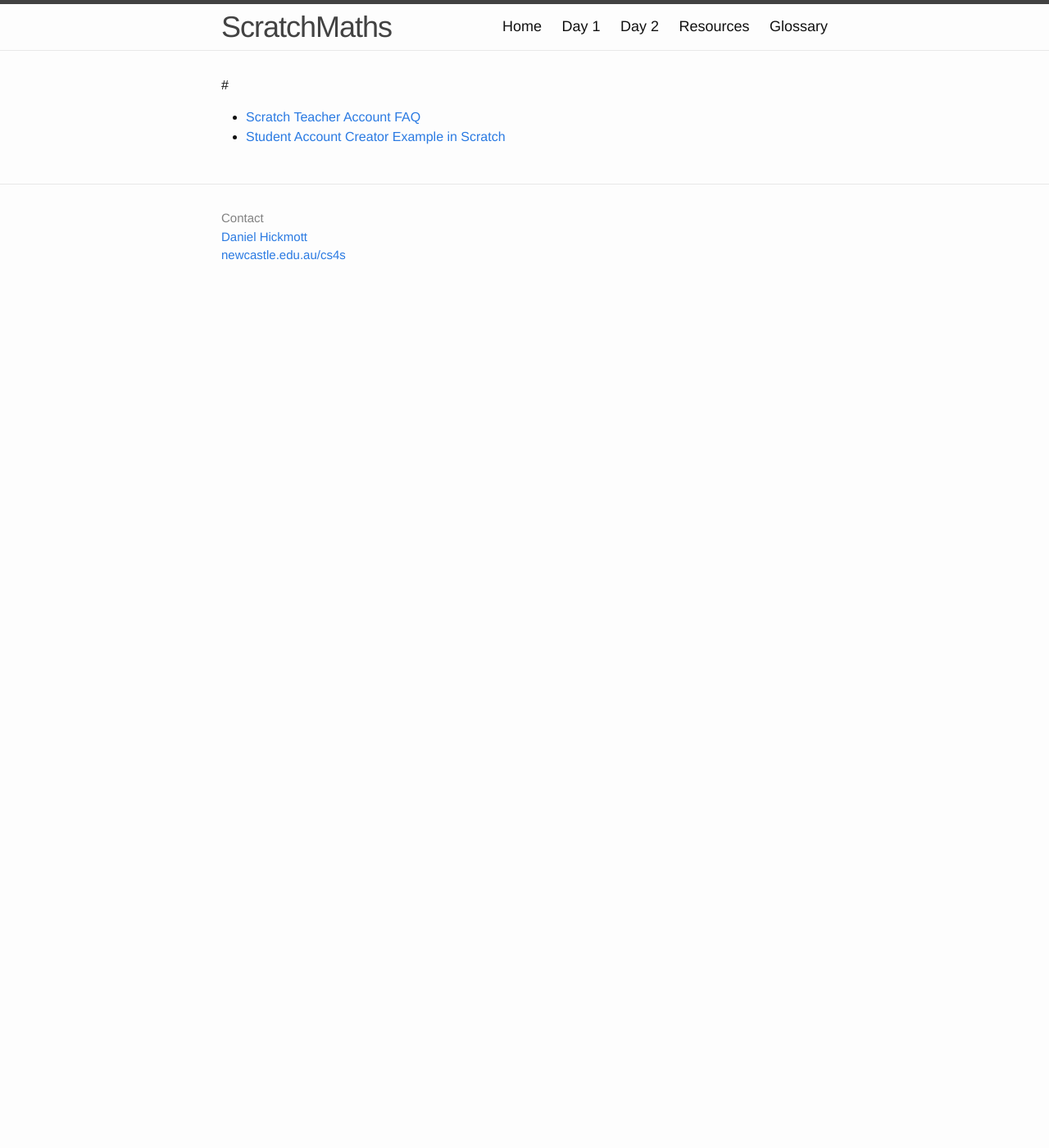
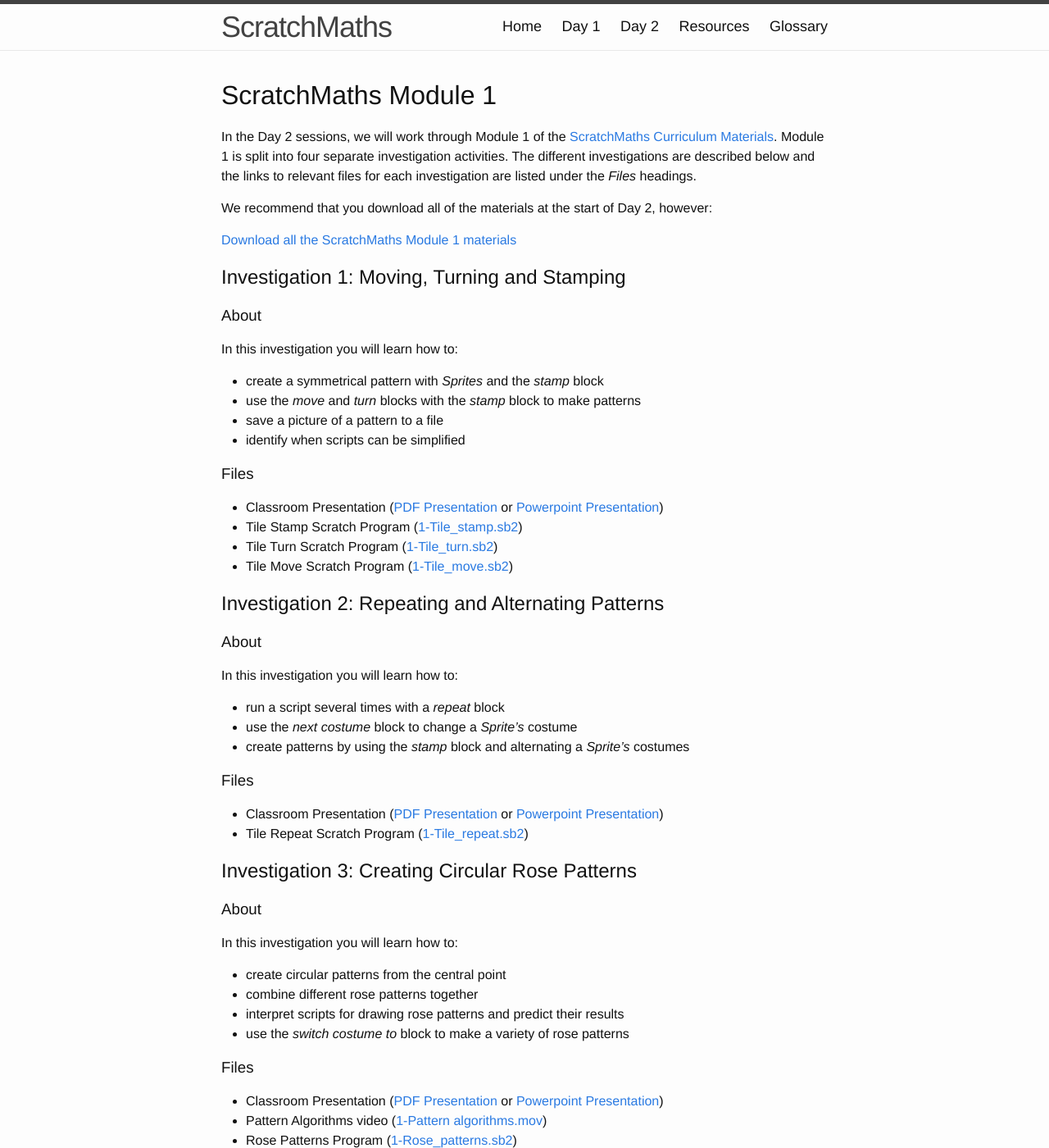
Before and after one commit to cs4s/sm-2017, a Jekyll site: the page built from day2/scratchmaths/index.md, in a window 1280 px wide and 1400 px high. Shown: the whole window at 82% size. Built offline with Jekyll 4.4.1, drawn with Linux system fonts in a browser that asks for light colours; some of the changed text lies outside the part shown.

Commit message:
Changes Day 2 schedule to link to ScratchMaths page and changes ScratchMaths page content to include details of the investigations

```diff
--- a/day2/scratchmaths/index.md
+++ b/day2/scratchmaths/index.md
@@ -3,8 +3,76 @@ layout: default
 title: ScratchMaths 2017 - Day 2 - ScratchMaths Module 1
 ---
 
-#
+# ScratchMaths Module 1
 
+In the Day 2 sessions, we will work through Module 1 of the [ScratchMaths Curriculum Materials](http://www.ucl.ac.uk/ioe/research/projects/scratchmaths/curriculum-materials){:target="_blank"}.
+Module 1 is split into four separate investigation activities.
+The different investigations are described below and the links to relevant files for each investigation are listed under the *Files* headings.
 
-- [Scratch Teacher Account FAQ](https://scratch.mit.edu/educators/faq){:target="_blank"}
-- [Student Account Creator Example in Scratch](https://scratch.mit.edu/projects/163476162/){:target="_blank"}
+We recommend that you download all of the materials at the start of Day 2, however:
+
+[Download all the ScratchMaths Module 1 materials](http://www.ucl.ac.uk/ioe/research/projects/scratchmaths/curriculum-materials/module-1-tiling-patterns/files/Module_1.zip)
+
+## Investigation 1: Moving, Turning and Stamping
+
+### About
+
+In this investigation you will learn how to:
+
+- create a symmetrical pattern with *Sprites* and the *stamp* block
+- use the *move* and *turn* blocks with the *stamp* block to make patterns
+- save a picture of a pattern to a file
+- identify when scripts can be simplified
+
+### Files
+
+- Classroom Presentation ([PDF Presentation](http://www.ucl.ac.uk/ioe/research/projects/scratchmaths/curriculum-materials/module-1-tiling-patterns/files/SM_Y5_Module_1_Investigation_1_Presentation.pdf){:target="_blank"} or [Powerpoint Presentation](http://www.ucl.ac.uk/ioe/research/projects/scratchmaths/curriculum-materials/module-1-tiling-patterns/files/SM_Y5_Module_1_Investigation_1_Presentation.pptx))
+- Tile Stamp Scratch Program ([1-Tile_stamp.sb2](http://www.ucl.ac.uk/ioe/research/projects/scratchmaths/curriculum-materials/module-1-tiling-patterns/files/1-Tile_stamp.sb2))
+- Tile Turn Scratch Program ([1-Tile_turn.sb2](http://www.ucl.ac.uk/ioe/research/projects/scratchmaths/curriculum-materials/module-1-tiling-patterns/files/1-Tile_turn.sb2))
+- Tile Move Scratch Program ([1-Tile_move.sb2](http://www.ucl.ac.uk/ioe/research/projects/scratchmaths/curriculum-materials/module-1-tiling-patterns/files/1-Tile_move.sb2))
+
+## Investigation 2: Repeating and Alternating Patterns
+
+### About
+
+In this investigation you will learn how to:
+
+- run a script several times with a *repeat* block
+- use the *next costume* block to change a *Sprite's* costume
+- create patterns by using the *stamp* block and alternating a *Sprite's* costumes
+
+### Files
+
+- Classroom Presentation ([PDF Presentation](http://www.ucl.ac.uk/ioe/research/projects/scratchmaths/curriculum-materials/module-1-tiling-patterns/files/SM_Y5_Module_1_Investigation_2_Presentation.pdf){:target="_blank"} or [Powerpoint Presentation](http://www.ucl.ac.uk/ioe/research/projects/scratchmaths/curriculum-materials/module-1-tiling-patterns/files/SM_Y5_Module_1_Investigation_2_Presentation.pptx))
+- Tile Repeat Scratch Program ([1-Tile_repeat.sb2](http://www.ucl.ac.uk/ioe/research/projects/scratchmaths/curriculum-materials/module-1-tiling-patterns/files/1-Tile_repeat.sb2))
+
+## Investigation 3: Creating Circular Rose Patterns
+
+### About
+
+In this investigation you will learn how to:
+
+- create circular patterns from the central point
+- combine different rose patterns together
+- interpret scripts for drawing rose patterns and predict their results
+- use the *switch costume to* block to make a variety of rose patterns
+
+### Files
+
+- Classroom Presentation ([PDF Presentation](http://www.ucl.ac.uk/ioe/research/projects/scratchmaths/curriculum-materials/module-1-tiling-patterns/files/SM_Y5_Module_1_Investigation_3_Presentation.pdf){:target="_blank"} or [Powerpoint Presentation](http://www.ucl.ac.uk/ioe/research/projects/scratchmaths/curriculum-materials/module-1-tiling-patterns/files/SM_Y5_Module_1_Investigation_3_Presentation.pptx))
+- Pattern Algorithms video ([1-Pattern algorithms.mov](http://www.ucl.ac.uk/ioe/research/projects/scratchmaths/curriculum-materials/module-1-tiling-patterns/files/1-Pattern_algorithms.mov){:target="_blank"})
+- Rose Patterns Program ([1-Rose_patterns.sb2](http://www.ucl.ac.uk/ioe/research/projects/scratchmaths/curriculum-materials/module-1-tiling-patterns/files/1-Rose_patterns.sb2))
+
+## Investigation 4: Defining your own Pattern Blocks
+
+### About
+
+In this investigation you will learn how to:
+
+- define and use *custom blocks*
+- combine *custom blocks* with *repetition* and other *custom blocks* to create more complex patterns
+
+### Files
+
+- Classroom Presentation ([PDF Presentation](http://www.ucl.ac.uk/ioe/research/projects/scratchmaths/curriculum-materials/module-1-tiling-patterns/files/SM_Y5_Module_1_Investigation_4_Presentation.pdf){:target="_blank"} or [Powerpoint Presentation](http://www.ucl.ac.uk/ioe/research/projects/scratchmaths/curriculum-materials/module-1-tiling-patterns/files/SM_Y5_Module_1_Investigation_4_Presentation.pptx))
+- Rose Patterns Program ([1-Rose_patterns.sb2](http://www.ucl.ac.uk/ioe/research/projects/scratchmaths/curriculum-materials/module-1-tiling-patterns/files/1-Rose_patterns.sb2))
```
Also changed, not shown: day1/coding/index.md (+3 -3 lines), day2/index.md (+4 -4 lines), glossary/index.md (+1 -5 lines), index.md (+1 -1 lines).
